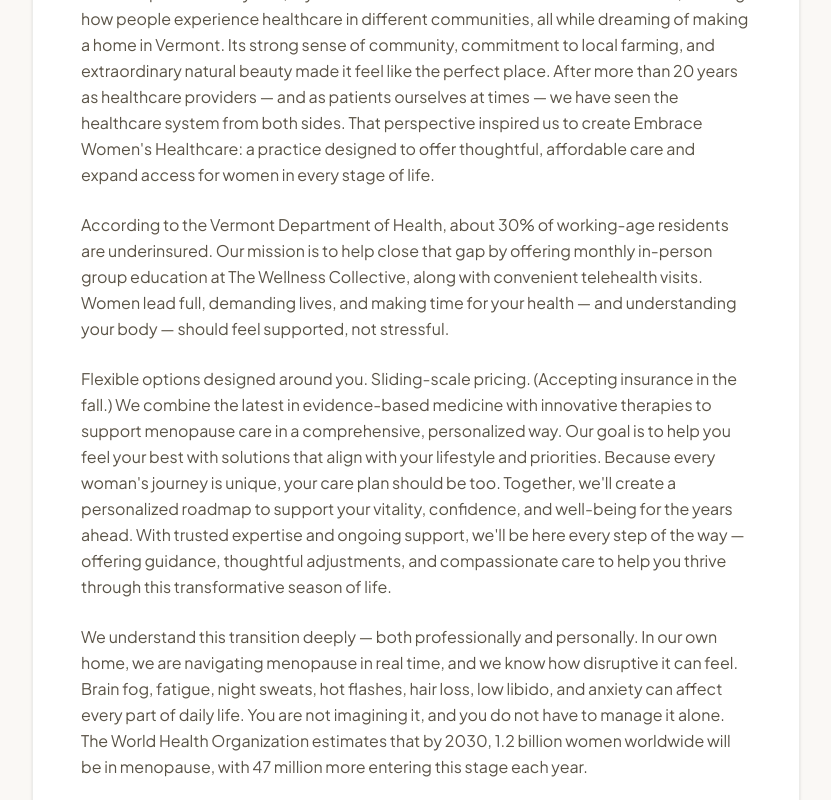
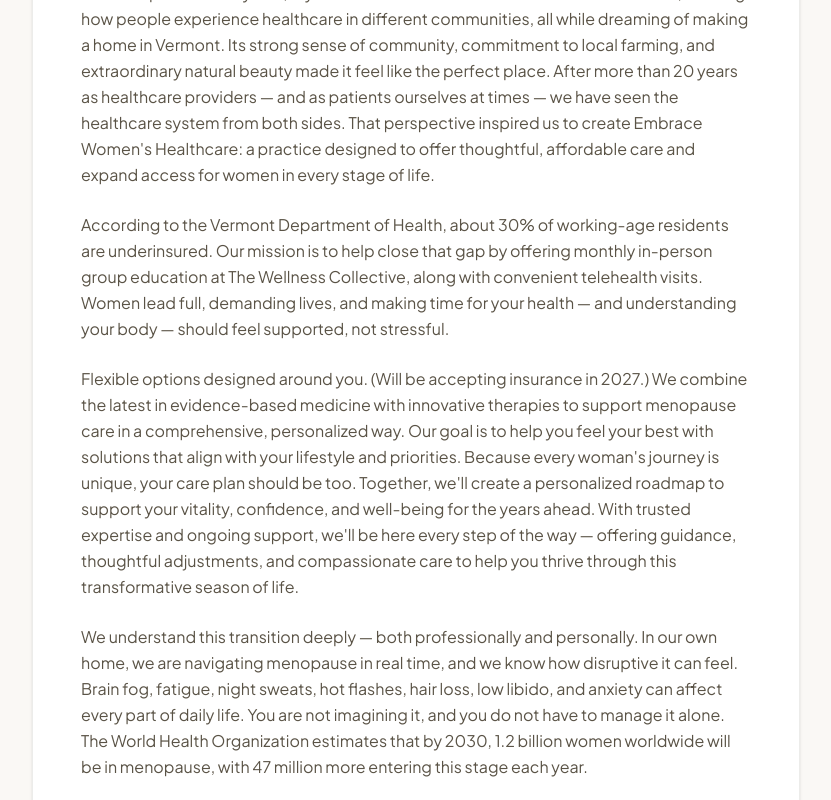
Before and after one commit to zackariahlacey-dot/embrace-womens-healthcare, a Next.js app: page /patient-info/newsletters in a window 1280 px wide. Shown: the part 489-1289 px from the top of the page, without its empty margins (224-1055 px from the left). Built offline with nearby package versions, Linux system fonts and the light colour scheme; no server answers.

Commit message:
Content: Drop sliding-scale mention, update insurance timeline to 2027
Per Bethany: no longer offering sliding-scale pricing, and insurance
acceptance moves from "fall" to 2027. Updates newsletter Issue No. 1
copy and the Fee Schedule self-pay callout.

```diff
--- a/src/app/patient-info/newsletters/page.tsx
+++ b/src/app/patient-info/newsletters/page.tsx
@@ -51,7 +51,7 @@
             </p>
 
             <p>
-              Flexible options designed around you. Sliding-scale pricing. (Accepting insurance in the fall.) We combine the latest in evidence-based medicine with innovative therapies to support menopause care in a comprehensive, personalized way. Our goal is to help you feel your best with solutions that align with your lifestyle and priorities. Because every woman&apos;s journey is unique, your care plan should be too. Together, we&apos;ll create a personalized roadmap to support your vitality, confidence, and well-being for the years ahead. With trusted expertise and ongoing support, we&apos;ll be here every step of the way — offering guidance, thoughtful adjustments, and compassionate care to help you thrive through this transformative season of life.
+              Flexible options designed around you. (Will be accepting insurance in 2027.) We combine the latest in evidence-based medicine with innovative therapies to support menopause care in a comprehensive, personalized way. Our goal is to help you feel your best with solutions that align with your lifestyle and priorities. Because every woman&apos;s journey is unique, your care plan should be too. Together, we&apos;ll create a personalized roadmap to support your vitality, confidence, and well-being for the years ahead. With trusted expertise and ongoing support, we&apos;ll be here every step of the way — offering guidance, thoughtful adjustments, and compassionate care to help you thrive through this transformative season of life.
             </p>
 
             <p>
--- a/src/components/FeeSchedule.tsx
+++ b/src/components/FeeSchedule.tsx
@@ -82,7 +82,7 @@
         >
           <ShieldCheck className="w-5 h-5 shrink-0 text-[#8C6C58]" aria-hidden />
           <p className="text-xs sm:text-sm text-[#4A4335] leading-relaxed">
-            All services are self-pay. We provide itemized receipts you can submit to your insurance for out-of-network reimbursement.
+            All services are currently self-pay — we will be accepting insurance in 2027. In the meantime, we provide itemized receipts you can submit to your insurance for out-of-network reimbursement.
           </p>
         </motion.div>
 
```
